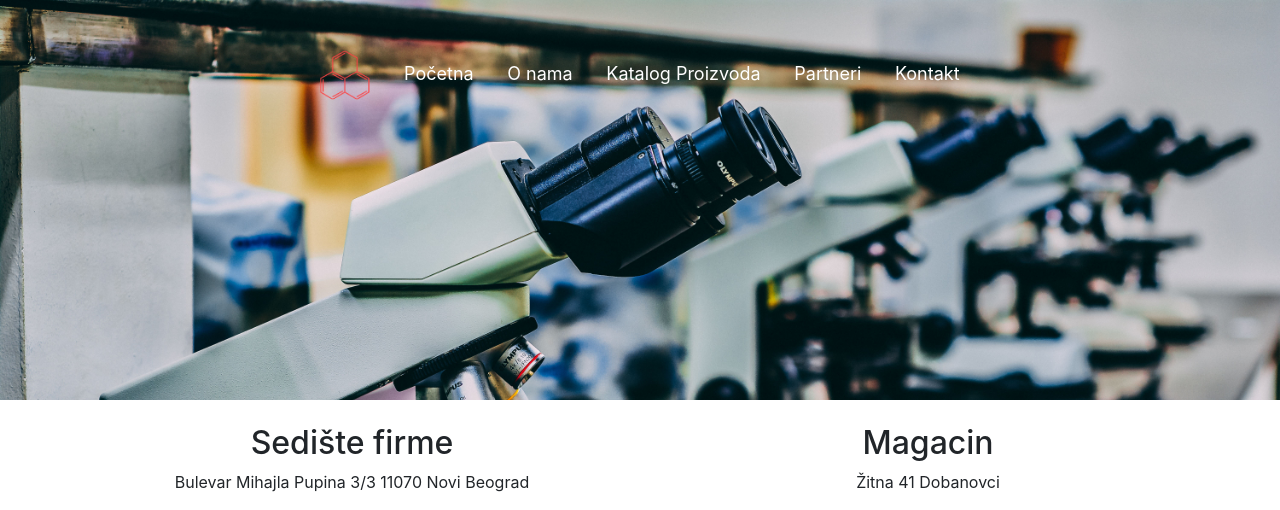
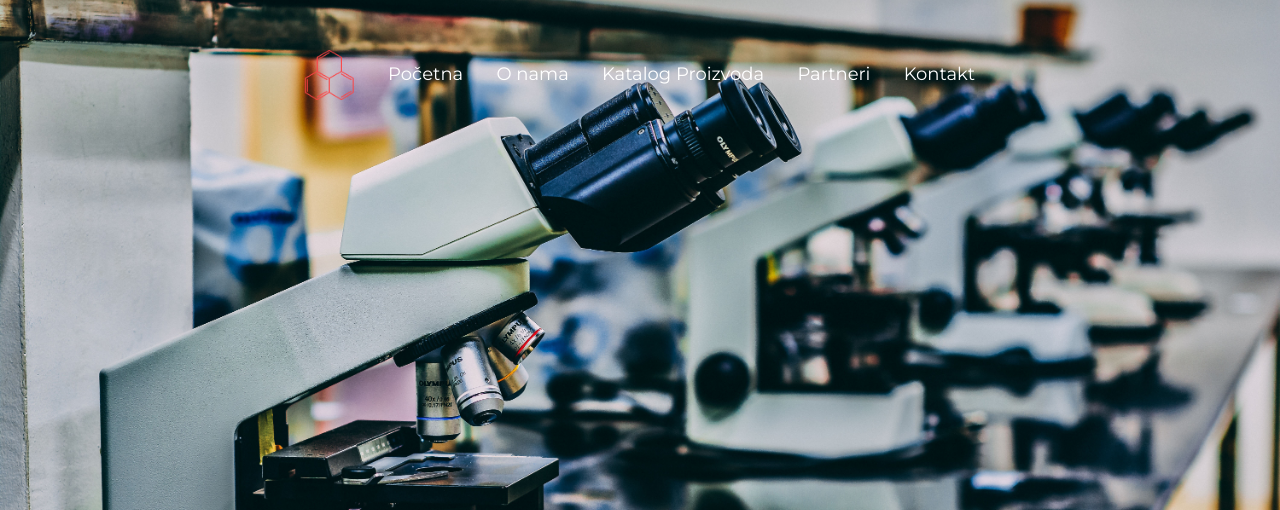
Before and after one commit to Aleksandar-jocic/LG-Chemical, a PHP site: page /contact.html in a window 1280 px wide. Shown: the top 510 px of the page. Run offline with PHP 8.4, Linux system fonts and the light colour scheme; grey boxes are pictures that could not be loaded.

Commit message:
iframe fix, img adjustments

```diff
--- a/contact.html
+++ b/contact.html
@@ -9,13 +9,15 @@
     <link rel="stylesheet" href="main.css">
     <script src="https://ajax.googleapis.com/ajax/libs/jquery/3.3.1/jquery.min.js"></script>
     <script src="https://stackpath.bootstrapcdn.com/bootstrap/4.1.3/js/bootstrap.min.js"></script>
+    <link href="https://fonts.googleapis.com/css?family=Josefin+Sans|Montserrat" rel="stylesheet">
 
 </head>
 
 <body>
     <div class="container-fluid">
         <div class="imageContainerContact">
-            <img src="./photos/cover2.jpg">
+            <div class="contactCover">
+            </div>
         </div>
 
         <div class="overlay">
@@ -33,17 +35,17 @@
         </div>
         <br>
         <div class="row locations">
-            <div class="col-6">
+            <div class="col-12 col-xl-6">
                 <h2>Sedište firme</h2>
-                <p>Bulevar Mihajla Pupina 3/3
-                    11070 Novi Beograd</p>
-                    <iframe src="https://www.google.com/maps/embed?pb=!1m18!1m12!1m3!1d1000.6919249867859!2d20.434015860668936!3d44.81373736715794!2m3!1f0!2f0!3f0!3m2!1i1024!2i768!4f13.1!3m3!1m2!1s0x475a655957728401%3A0x680ad532d8a302b5!2sBulevar+Mihajla+Pupina+3%2C+Beograd!5e0!3m2!1sen!2srs!4v1533293770468" width="500" height="350" frameborder="0" style="border:0" allowfullscreen></iframe>
+                <p>Bulevar Mihajla Pupina 3/3 11070 Novi Beograd</p>
+                <iframe src="https://www.google.com/maps/embed?pb=!1m18!1m12!1m3!1d1000.6919249867859!2d20.434015860668936!3d44.81373736715794!2m3!1f0!2f0!3f0!3m2!1i1024!2i768!4f13.1!3m3!1m2!1s0x475a655957728401%3A0x680ad532d8a302b5!2sBulevar+Mihajla+Pupina+3%2C+Beograd!5e0!3m2!1sen!2srs!4v1533293770468"
+                    width="500" height="350" frameborder="0" style="border:0" allowfullscreen></iframe>
             </div>
-            <div class="col-6">
+            <div class="col-12 col-xl-6">
                 <h2>Magacin</h2>
-                <p>Žitna 41
-                    Dobanovci</p>
-                    <iframe src="https://www.google.com/maps/embed?pb=!1m18!1m12!1m3!1d1414.5274868244815!2d20.217958570485454!3d44.84081380073946!2m3!1f0!2f0!3f0!3m2!1i1024!2i768!4f13.1!3m3!1m2!1s0x475a42c844450da5%3A0x246fb5ad88b743ca!2sIii+Nova+20%2C+Dobanovci!5e0!3m2!1sen!2srs!4v1533294377185" width="500" height="350" frameborder="0" style="border:0" allowfullscreen></iframe>
+                <p>Žitna 41 Dobanovci
+                </p>
+                <iframe src="https://www.google.com/maps/embed?pb=!1m18!1m12!1m3!1d3364.3705316031314!2d20.220464268265424!3d44.840159129304!2m3!1f0!2f0!3f0!3m2!1i1024!2i768!4f13.1!3m3!1m2!1s0x475a683180ca0d7f%3A0x94d14162fd2bd539!2sEurologistic!5e0!3m2!1sen!2srs!4v1534161315900" width="500" height="350" frameborder="0" style="border:0" allowfullscreen></iframe>
             </div>
         </div>
 
--- a/effects.js
+++ b/effects.js
@@ -1,13 +1,16 @@
 var navbar = $('.overlay');
-var myVar;
+var logoText = $('.logoText');
+var timeOne;
+var timeTwo;
 var handler;
+var textAppear;
 
 $(document).ready(function () {
 
-    myVar = setTimeout(handler, 1000);
+    timeOne = setTimeout(handler, 1000);
+    timeTwo = setTimeout(textAppear, 1500);
 })
 
-window.onscroll = function() {fixNavbar()};
 
 handler = function() {
     navbar.addClass('overlay-active')
@@ -15,8 +18,20 @@ handler = function() {
     clearTimeout()
 }
 $('.carousel').carousel({
-    interval: 50000
-  })
+    interval: 10000
+})
+
+textAppear = function() {
+    logoText.addClass('logoText-active');
+    console.log('offset works');
+    clearTimeout()
+
+}
+
+
+
+window.onscroll = function() {fixNavbar()};
+
 
 function fixNavbar() {
 
--- a/main.css
+++ b/main.css
@@ -1,39 +1,74 @@
 body {
   width: 100%;
-  margin: 0 auto; }
+  margin: 0 auto;
+  font-family: 'Montserrat', sans-serif; }
 
 .container-fluid {
   position: relative;
   width: 100%;
   padding: 0px; }
-  .container-fluid .imageContainer, .container-fluid .imageContainerContact {
+  .container-fluid .imageContainer {
     height: auto;
     max-height: 600px;
-    overflow: hidden;
     position: relative; }
-    .container-fluid .imageContainer #slides, .container-fluid .imageContainerContact #slides {
+    .container-fluid .imageContainer #slides {
       width: 100%;
       max-height: 600px; }
-    .container-fluid .imageContainer img, .container-fluid .imageContainerContact img {
-      width: 100%;
-      vertical-align: baseline;
-      position: flex;
-      height: auto;
-      background-clip: border-box;
-      border-image-slice: 100%; }
+
+.imgOne {
+  background: url("./photos/plants.jpg");
+  height: 600px;
+  background-position: center center;
+  width: 100%;
+  background-size: cover; }
+
+.imgTwo {
+  background: url("./photos/pietri dish.jpg");
+  height: 600px;
+  background-position: center center;
+  width: 100%;
+  background-size: cover; }
+
+.imgThree {
+  background: url("./photos/Smoke.jpg");
+  height: 600px;
+  background-position: center center;
+  width: 100%;
+  background-size: cover; }
+
+.imgFour {
+  background: url("./photos/Thread.jpg");
+  height: 600px;
+  background-position: center center;
+  width: 100%;
+  background-size: cover; }
+
+.imgFive {
+  background: url("./photos/welder.jpg");
+  height: 600px;
+  background-position: center center;
+  width: 100%;
+  background-size: cover; }
+
+.imgSix {
+  background: url("./photos/house.jpg");
+  height: 600px;
+  background-position: center center;
+  width: 100%;
+  background-size: cover; }
 
 .carousel-indicators {
-  position: absolute;
-  bottom: 20px;
+  position: relative;
+  bottom: 0px;
   height: 60px;
   width: 100%;
   margin: 0 auto;
   text-align: center;
   vertical-align: middle; }
   .carousel-indicators :nth-child(1) {
-    border-radius: 15px 0px 0px 15px; }
+    border-radius: 0px 0px 0px 7px; }
   .carousel-indicators :last-child {
-    border-radius: 0px 15px 15px 0px; }
+    border-radius: 0px 0px 7px 0px; }
   .carousel-indicators li {
     background-color: rgba(116, 116, 116, 0.8);
     opacity: 0.8;
@@ -48,7 +83,8 @@ body {
     box-sizing: border-box; }
   @media screen and (max-width: 768px) {
     .carousel-indicators {
-      height: 50px; }
+      height: 50px;
+      margin-top: 20px; }
       .carousel-indicators li {
         height: 20px;
         padding: 0px;
@@ -75,8 +111,16 @@ body {
   width: 100%;
   height: 0px;
   transition: 1.5s ease; }
-  .overlay img {
-    width: 50px; }
+  .overlay a img {
+    width: 50px;
+    height: 50px; }
+  .overlay a .logoText {
+    position: absolute;
+    width: 0px;
+    height: 50px; }
+  .overlay a .logoText-active {
+    width: 140px;
+    transition: 1s ease; }
 
 .overlay-active {
   bottom: 0;
@@ -101,6 +145,9 @@ body {
       font-size: 0.9em;
       text-decoration: none;
       color: white; }
+    .overlay-active #text div {
+      display: inline-block;
+      margin-left: 160px; }
 
 .sticky {
   position: fixed;
@@ -185,8 +232,15 @@ h1 {
     -moz-box-shadow: 0px 0px 18px 2px rgba(163, 163, 163, 0.56);
     box-shadow: 0px 0px 18px 2px rgba(163, 163, 163, 0.56); }
 
-.container-fluid .imageContainerContact {
+.imageContainer {
   max-height: 400px; }
+
+.contactCover {
+  background: url("./photos/cover2.jpg");
+  height: 600px;
+  background-position: center center;
+  width: 100%;
+  background-size: cover; }
 
 .locations {
   width: 90%;
--- a/main.scss
+++ b/main.scss
@@ -4,30 +4,28 @@ $secondaryColor: #3feee6;
 $tertiaryColor: rgb(85, 188, 201);
 $quaternaryColor: #97caef;
 $quinaryColor: #cafafe;
-
 $one: #272727;
 $two: rgba(116, 116, 116, 0.8);
 $three: #ff652f;
 $four: #ffe400;
 $five: 14a76c;
-
 $purple: #78244c;
 $beta: #5c2028;
 $charlie: #e85a4f;
-
-
 $shadow: rgba(163, 163, 163, 0.56);
-
-
-
-
 $smallBreak: 768px;
-
-
+@mixin imgPosition {
+    height: 600px;
+    background-position: center center;
+    width: 100%;
+    background-size: cover;
+}
 
 body {
     width: 100%;
     margin: 0 auto;
+    font-family: 'Montserrat', sans-serif; // font-family: 'Josefin Sans', sans-serif;
+    // font-family: 'Sunflower', sans-serif;
 }
 
 .container-fluid {
@@ -36,39 +34,59 @@ body {
     padding: 0px;
     .imageContainer {
         height: auto;
-        max-height: 600px;
-        overflow: hidden;
+        max-height: 600px; // overflow: hidden;
         position: relative;
         #slides {
             width: 100%;
             max-height: 600px;
         }
-        img {
-            width: 100%;
-            vertical-align: baseline;
-            position: flex;
-            height: auto;
-            background-clip: border-box;
-            border-image-slice: 100%;
-        }
     }
 }
 
+.imgOne {
+    background: url('./photos/plants.jpg');
+    @include imgPosition();
+}
+
+.imgTwo {
+    background: url('./photos/pietri\ dish.jpg');
+    @include imgPosition();
+}
+
+.imgThree {
+    background: url('./photos/Smoke.jpg');
+    @include imgPosition();
+}
+
+.imgFour {
+    background: url('./photos/Thread.jpg');
+    @include imgPosition();
+}
+
+.imgFive {
+    background: url('./photos/welder.jpg');
+    @include imgPosition();
+}
+
+.imgSix {
+    background: url('./photos/house.jpg');
+    @include imgPosition();
+}
+
 .carousel-indicators {
-    position: absolute;
-    bottom: 20px;
+    position: relative;
+    bottom: 0px;
     height: 60px;
     width: 100%;
     margin: 0 auto;
     text-align: center;
     vertical-align: middle;
     :nth-child(1) {
-        border-radius: 15px 0px 0px 15px;
+        border-radius: 0px 0px 0px 7px;
     }
     :last-child {
-        border-radius: 0px 15px 15px 0px;
+        border-radius: 0px 0px 7px 0px;
     }
-
     li {
         background-color: $two;
         opacity: 0.8;
@@ -82,11 +100,9 @@ body {
         padding: 7px;
         box-sizing: border-box;
     }
-
-
-
     @media screen and (max-width: $smallBreak) {
         height: 50px;
+        margin-top: 20px;
         li {
             height: 20px;
             padding: 0px;
@@ -94,7 +110,6 @@ body {
             width: 20px;
             margin: 0 5px;
             border-radius: 50%;
-
         }
         :nth-of-type(1) {
             border-radius: 50%;
@@ -104,10 +119,11 @@ body {
         }
     }
 }
+
 .carousel-indicators .active {
     background-color: $charlie;
     color: black;
-  }
+}
 
 //                  HEADER                    //
 .overlay {
@@ -120,8 +136,20 @@ body {
     width: 100%;
     height: 0px;
     transition: 1.5s ease;
-    img {
-        width: 50px;
+    a {
+        img {
+            width: 50px;
+            height: 50px;
+        }
+        .logoText {
+            position: absolute;
+            width: 0px;
+            height: 50px;
+        }
+        .logoText-active {
+            width: 140px;
+            transition: 1s ease;
+        }
     }
 }
 
@@ -140,6 +168,10 @@ body {
             text-decoration: none;
             color: white;
         }
+        div {
+            display: inline-block;
+            margin-left: 160px;
+        }
         white-space: nowrap;
         color: white;
         font-size: 20px;
@@ -147,8 +179,10 @@ body {
         overflow: hidden;
         top: 50%;
         left: 50%;
-        transform: translate(-50%, -50%);
-        -ms-transform: translate(-50%, -50%);
+        transform: translate(-50%,
+        -50%);
+        -ms-transform: translate(-50%,
+        -50%);
     }
 }
 
@@ -161,7 +195,6 @@ body {
     height: 100px;
     z-index: 10000;
 }
-
 
 //                  MAIN                    //
 .mainSection {
@@ -255,19 +288,22 @@ h1 {
         box-shadow: 0px 0px 18px 2px $shadow;
     }
 }
+
 //                  CONTACT                    //
-.container-fluid .imageContainerContact {
-   @extend .imageContainer;
-   max-height: 400px;
+.imageContainer {
+    max-height: 400px;
 }
+
+.contactCover {
+    background: url('./photos/cover2.jpg');
+    @include imgPosition();
+}
+
 .locations {
     width: 90%;
     text-align: center;
     margin: 0 auto;
 }
-
-
-
 
 //                  GENERAL                    //
 .Item:hover img {
```
Also changed, not shown: about.html (+62 -6 lines), index.html (+30 -22 lines), 1 other file.
